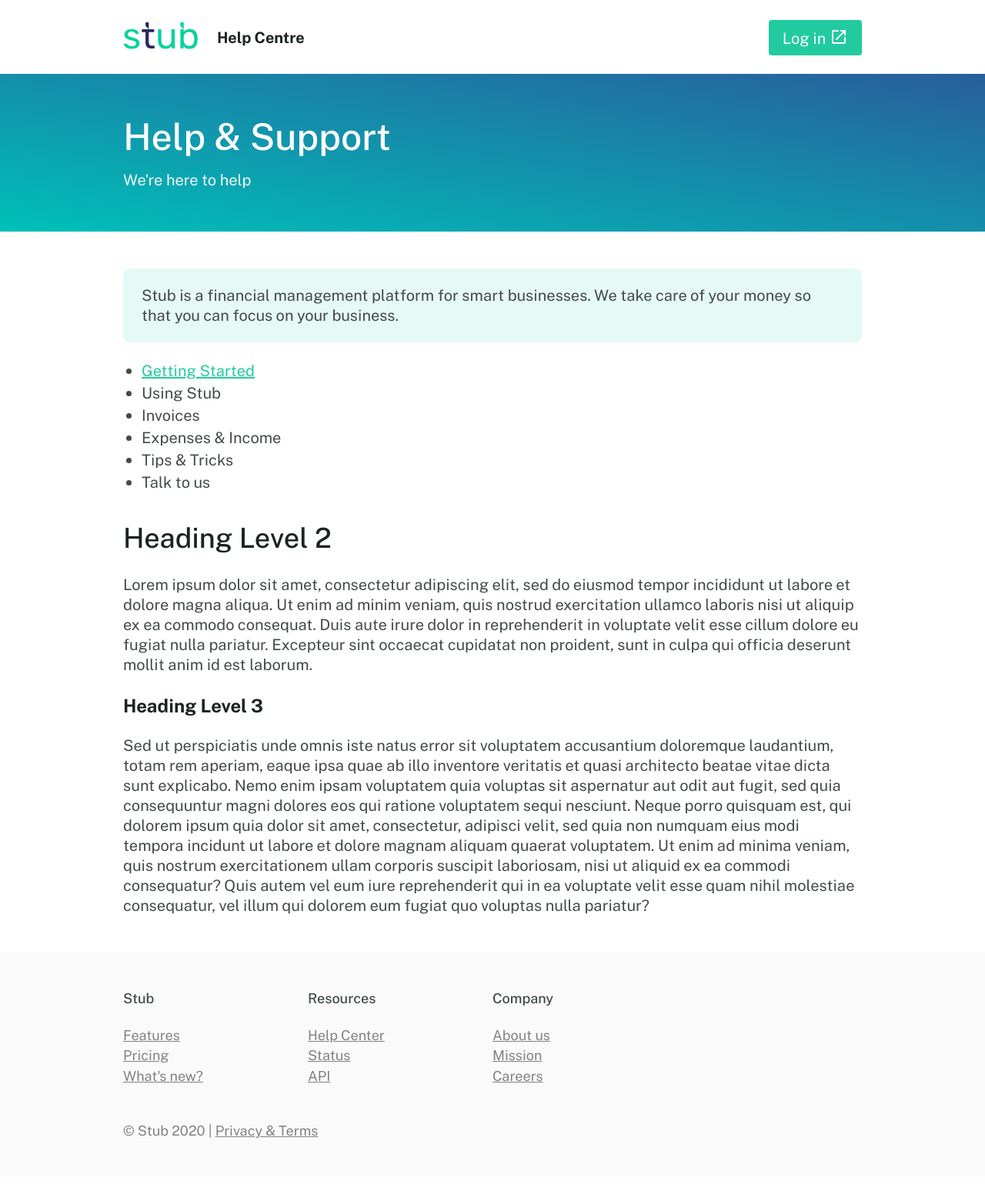
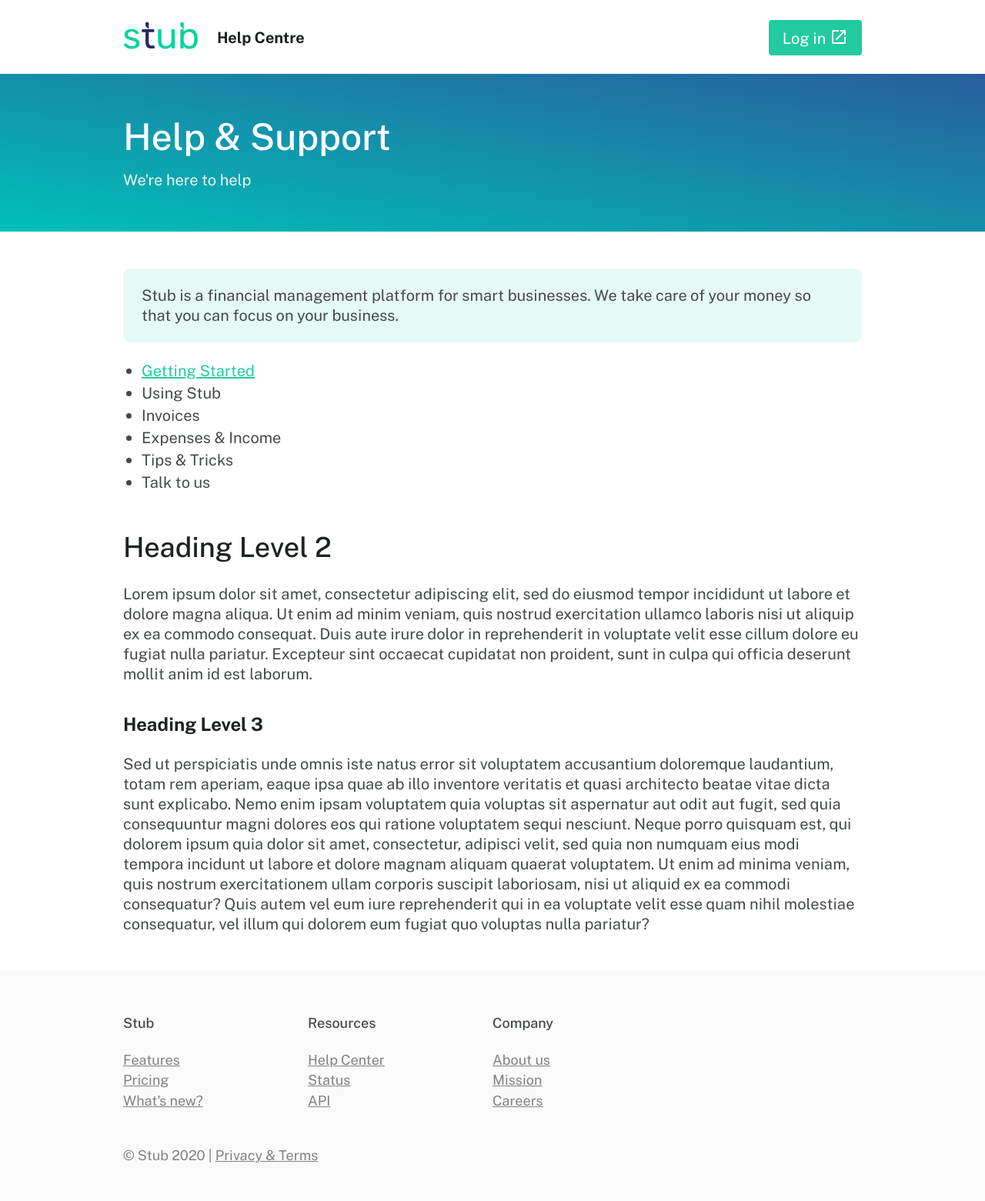
Before and after one commit to stubafrica/support-legacy, a Jekyll site: the page built from index.markdown, in a window 1280 px wide. Shown: the whole page at 77% size. Built offline with Jekyll 4.4.1, drawn with Linux system fonts in a browser that asks for light colours; comment, search, counter and statistics services are not loaded; before the commit the page ends 1529 px from its top, so only the background shows below that.

Commit message:
heading typography cleanup

```diff
--- a/_sass/_layout.scss
+++ b/_sass/_layout.scss
@@ -7,7 +7,7 @@
         align-items: center;
 
         h1 {
-            font-size: 20px;
+            font-size: 16px;
             font-weight: 700;
             margin: 0 24px;
             flex-grow: 2;
@@ -30,10 +30,24 @@
     .stub-logo {
         width: 86px;
     }
+    .site-nav {
+        .wrapper {
+            h1 {
+                font-size: 18px;
+            }
+        }
+    }
 }
 @media (min-width: $breakpoint-lg) {
     .stub-logo {
         width: 98px;
+    }
+    .site-nav {
+        .wrapper {
+            h1 {
+                font-size: 20px;
+            }
+        }
     }
 }
 
--- a/_sass/_typography.scss
+++ b/_sass/_typography.scss
@@ -18,37 +18,37 @@ h1 {
     font-size: 24px;
     color: $dark;
     font-weight: 500;
-    margin: 24px 0 9px;
+    margin: 36px 0 9px;
 }
 h2 {
     font-size: 20px;
     color: $dark;
     font-weight: 500;
-    margin: 24px 0 9px;
+    margin: 28px 0 9px;
 }
 h3 {
     font-size: 18px;
     color: $dark;
     font-weight: 700;
-    margin: 20px 0 9px;
+    margin: 24px 0 9px;
 }
 h4 {
     font-size: 16px;
     color: $dark;
     font-weight: 700;
-    margin: 18px 0 9px;
+    margin: 20px 0 9px;
 }
 h5 {
     font-size: 16px;
     color: $dark;
     font-weight: 500;
-    margin: 18px 0 9px;
+    margin: 20px 0 9px;
 }
 h6 {
     font-size: 16px;
     color: $dark;
     font-weight: 400;
-    margin: 18px 0 9px;
+    margin: 20px 0 9px;
 }
 p {
     margin: 18px 0;
@@ -136,27 +136,27 @@ footer {
     }
     h1 {
         font-size: 36px;
-        margin: 36px 0 9px;
+        margin: 48px 0 9px;
     }
     h2 {
         font-size: 24px;
-        margin: 24px 0 9px;
+        margin: 36px 0 9px;
     }
     h3 {
         font-size: 20px;
-        margin: 24px 0 9px;
+        margin: 28px 0 9px;
     }
     h4 {
         font-size: 18px;
-        margin: 20px 0 9px;
+        margin: 24px 0 9px;
     }
     h5 {
         font-size: 18px;
-        margin: 20px 0 9px;
+        margin: 24px 0 9px;
     }
     h6 {
         font-size: 18px;
-        margin: 20px 0 9px;
+        margin: 24px 0 9px;
     }
     p {
         margin: 24px 0;
@@ -182,27 +182,27 @@ footer {
     }
     h1 {
         font-size: 48px;
-        margin: 56px 0 9px;
+        margin: 64px 0 9px;
     }
     h2 {
         font-size: 36px;
-        margin: 36px 0 9px;
+        margin: 48px 0 9px;
     }
     h3 {
         font-size: 24px;
-        margin: 24px 0 9px;
+        margin: 36px 0 9px;
     }
     h4 {
         font-size: 20px;
-        margin: 24px 0 9px;
+        margin: 32px 0 9px;
     }
     h5 {
         font-size: 20px;
-        margin: 24px 0 9px;
+        margin: 32px 0 9px;
     }
     h6 {
         font-size: 20px;
-        margin: 24px 0 9px;
+        margin: 32px 0 9px;
     }
     .callout {
         padding: 22px 24px;
```
